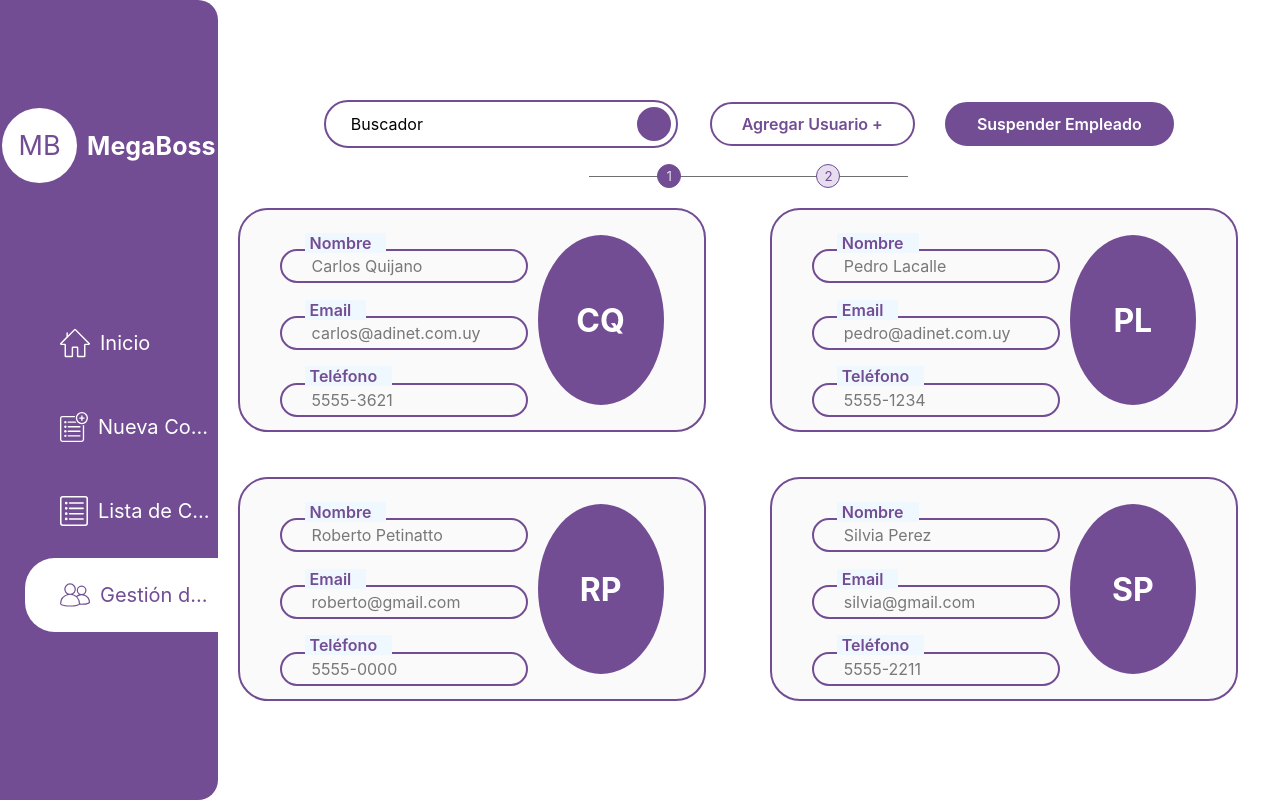
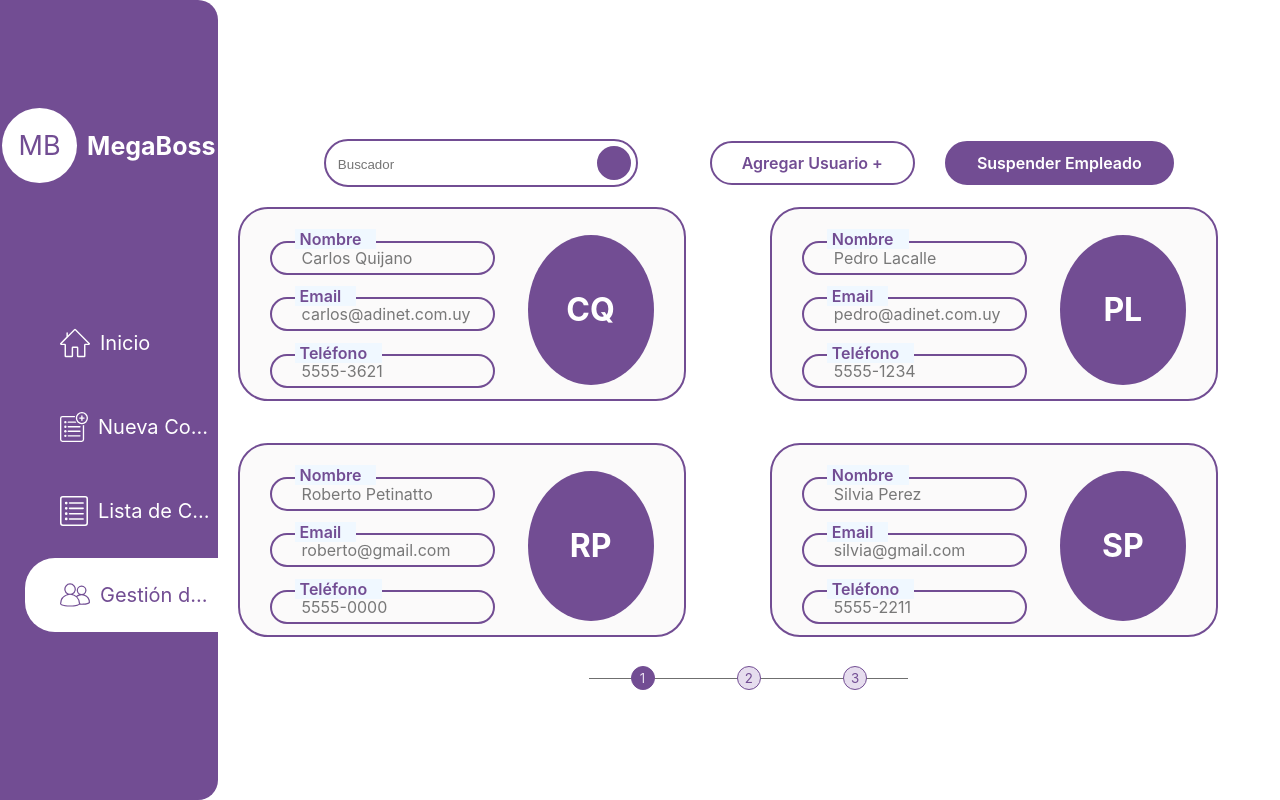
Before and after one commit to MegaShip-Admin/MegaShip-FrontEnd, a React (Vite) app: page /gestion_usuarios in a window 1280 px wide. Built offline with nearby package versions, Linux system fonts and the light colour scheme.

Commit message:
paging system working

```diff
--- a/src/components/User.jsx
+++ b/src/components/User.jsx
@@ -9,12 +9,12 @@ const UserBox = styled.div`
   margin: 20px;
   background-color: #FBFAFA;
   border-radius: 30px;
-  height: 25vh;
+  height: 14vh;
   width: 30vw;
-  min-height: 200px;
-  max-height: 300px;
+  min-height: 170px;
+  max-height: 180px;
   border: solid 2px #724D93;
-  padding: 10px 40px;
+  padding: 10px 30px;
 `;
 
 const UserInfo = styled.div`
@@ -32,7 +32,7 @@ const TextField = styled.div`
   align-items: center;
   border-radius: 30px;
   height: fit-content;
-  width: 80%;
+  width: 70%;
   border: solid 2px #724D93;
   padding: 5px 30px;
   color: #787878;
@@ -65,9 +65,10 @@ const UserPic = styled.div`
   border-radius: 50%;
   margin-left: 18%;
   background-color: #724D93;
-  height: 170px;
-  width: 170px;
+  height: 150px;
+  width: 150px;
   color: #ffff;
+  margin-top: 1.5vh;
   font-size: xx-large;
   font-weight: 700;
 
--- a/src/components/UserGroup.jsx
+++ b/src/components/UserGroup.jsx
@@ -8,8 +8,8 @@ const UsersGroup = styled.div`
   grid-template-columns: 1fr 1fr;
   align-items: start;
   gap: 2px;
-  grid-row-gap: 5px;
-  height: 80vh;
+  grid-row-gap: 2px;
+  height: 70vh;
   width: ${(props) => (props.$collapsed ? '94vw' : '83vw')};
   background-color: #ffffff;
   color: #724D93;
@@ -33,19 +33,6 @@ const PagesSlider = styled.div`
   background-color: #6f6f6f;
 `;
 
-const PageActualNumber = styled.div`
-  display: flex;
-  justify-content: center;
-  align-items: center;
-  border-radius: 50%;
-  background-color: #724D93;
-  height: 10px;
-  width: 10px;
-  color: #ffff;
-  font-size: smaller;
-  padding: 6px;
-`;
-
 const PageNumber = styled.div`
   display: flex;
   justify-content: center;
@@ -65,18 +52,35 @@ function getPages(newArray) {
   return numPages;
 }
 
-export default function UserGroup() {
-  const [usersData, setUsersData] = useState([]);
+export default function UserGroup({ searching }) {
+  const [usersData, setUsersData] = useState(Users); // Initial data from Users.json
+  const [filteredData, setFilteredData] = useState([]);
   const [pages, setPages] = useState(0);
   const [actualPage, setActualPage] = useState(1);
 
   useEffect(() => {
-    setUsersData(Users);
-    setPages(getPages(Users));
-  }, []);
+    const filteredUsers = usersData.filter((u) =>
+      u.name.toLowerCase().includes(searching.toLowerCase())
+    );
+    setFilteredData(filteredUsers);
+    setPages(getPages(filteredUsers));
+  }, [searching, usersData]);
+
+  useEffect(() => {
+    setActualPage(1); // Reset page to 1 when the search changes
+  }, [searching]);
+
+  const displayedUsers = filteredData.slice((actualPage - 1) * 4, actualPage * 4);
 
   return (
     <>
+      <UsersGroup>
+        {displayedUsers && displayedUsers.length > 0 ? (
+          displayedUsers.map((u) => <User key={u.phone} {...u} />)
+        ) : (
+          'No hay usuarios'
+        )}
+      </UsersGroup>
       <SliderContainer>
         <PagesSlider>
           {[...Array(pages)].map((_, i) => (
@@ -91,15 +95,6 @@ export default function UserGroup() {
           ))}
         </PagesSlider>
       </SliderContainer>
-      <UsersGroup>
-        {usersData && usersData.length > 0 ? (
-          usersData
-            .slice((actualPage - 1) * 4, actualPage * 4)
-            .map((u) => <User key={u.phone} {...u} />)
-        ) : (
-          'No hay usuarios'
-        )}
-      </UsersGroup>
     </>
   );
 }
--- a/src/pages/UserManagement.jsx
+++ b/src/pages/UserManagement.jsx
@@ -1,7 +1,7 @@
 import React, { useState, useEffect } from 'react';
 import styled from 'styled-components';
 import useStore from '../stores/store';
-import UserGroup from '../components/UserGroup'
+import UserGroup from '../components/UserGroup';
 
 const Page = styled.div`
   display: flex;
@@ -17,17 +17,16 @@ const Container = styled.div`
   align-items: center;
   height: 75vh;
   width: ${(props) => (props.$collapsed ? '94vw' : '83vw')};
-
 `;
-
 
 const Controls = styled.div`
   display: flex;
   justify-content: space-between;
   align-items: center;
-  height: 10%;
+  height: 5%;
   width: 80%;
-  margin-bottom: 2vh;
+  margin-top: 6vh;
+  margin-bottom: 1.1vh;
 `;
 
 const FunctionButtons = styled.div`
@@ -66,14 +65,15 @@ const Finder = styled.div`
   justify-content: space-between;
   align-items: center;
   border-radius: 30px;
-  min-width: 340px;
+  min-width: 300px;
   width: fit-content;
   border: solid 2px #724D93;
   padding: 5px;
-  spam {
-    margin-left: 20px;
-
-  }
+ .inputText {
+  margin-left: 5px;
+  border: none;
+  outline: none;
+ }
 `;
 
 const Magnifier = styled.div`
@@ -85,14 +85,17 @@ const Magnifier = styled.div`
   width: 30px;
   border: solid 2px #724D93;
   background-color: #724D93;
-
 `;
 
 
 
 export default function UserManagement() {
   const { headerCollapsed, expandHeader } = useStore();
+  const [searching, setSearching] = useState('');
 
+  const handleSubmit = (event) => {
+    event.preventDefault();
+  };
 
   return (
     <>
@@ -101,8 +104,18 @@ export default function UserManagement() {
           <Controls>
             <div>
               <Finder>
-                <spam>Buscador</spam>
-                <Magnifier />
+                <form onSubmit={handleSubmit}>
+                  <input
+                    className='inputText'
+                    type='text'
+                    placeholder='Buscador'
+                    value={searching}
+                    onChange={(e) => setSearching(e.target.value)}
+                  />
+
+
+                </form>
+                  <Magnifier/>
               </Finder>
             </div>
             <FunctionButtons>
@@ -114,7 +127,7 @@ export default function UserManagement() {
               </SuspendEmployee>
             </FunctionButtons>
           </Controls>
-          <UserGroup />
+          <UserGroup searching={searching} />
         </Container>
       </Page>
     </>
--- a/src/users.json
+++ b/src/users.json
@@ -20,18 +20,38 @@
     "phone": "5555-2211"
   },
   {
-    "name": "Silvia Perez",
-    "email": "silvia@gmail.com",
-    "phone": "5555-2211"
+    "name": "Pablo Perez",
+    "email": "pablo@gmail.com",
+    "phone": "5555-3211"
   },
   {
-    "name": "Silvia Perez",
-    "email": "silvia@gmail.com",
-    "phone": "5555-2211"
+    "name": "Julio Iglesias",
+    "email": "julio@gmail.com",
+    "phone": "5555-4211"
   },
   {
-    "name": "Silvia Perez",
-    "email": "silvia@gmail.com",
-    "phone": "5555-2211"
+    "name": "Diego Maradona",
+    "email": "eldiego@gmail.com",
+    "phone": "5555-9211"
+  },
+  {
+    "name": "Dionisio Alvarez",
+    "email": "eldios@gmail.com",
+    "phone": "5555-1111"
+  },
+  {
+    "name": "Fernando DelaVega",
+    "email": "elzorro@gmail.com",
+    "phone": "5555-zzzz"
+  },
+  {
+    "name": "Anacleto Lopez",
+    "email": "anal@gmail.com",
+    "phone": "5555-7777"
+  },
+  {
+    "name": "Martin Pescador",
+    "email": "martin@gmail.com",
+    "phone": "5555-9441"
   }
 ]
```
